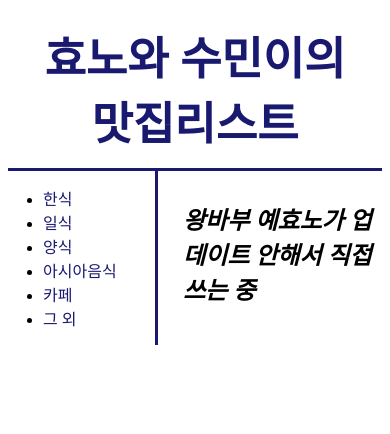
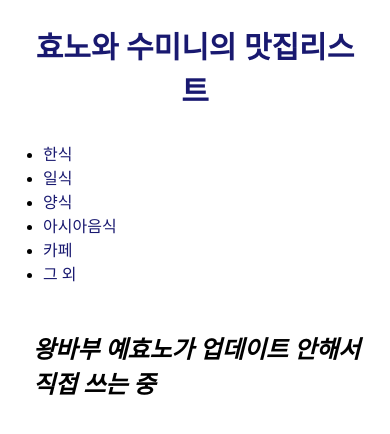
Before and after one commit to smnyy/project2, a plain HTML site: page index.html in a window 390 px wide. Drawn offline with Linux system fonts and the light colour scheme.

Commit message:
version 3

```diff
--- a/index.html
+++ b/index.html
@@ -2,40 +2,16 @@
 <html>
   <head>
     <meta charset="utf-8">
-    <title>효노와 수민이의 맛집리스트</title>
+    <title>효노와 수미니의 맛집리스트</title>
+    <link rel="stylesheet" href="style.css">
     <style>
-      a {
-        color:midnightblue;
-        text-decoration:none;
-      }
-      h1 {
-      font-size:45px;
-      text-align:center;
-      border-bottom: 3px solid midnightblue;
-      margin:0;
-      padding:15px;
-      }
-      #grid {
-      display:grid;
-      grid-template-columns: 150px 1fr;
-      }
-      ul {
-      border-right: 3px solid midnightblue;
-      margin:0;
-      padding:15px;
-      padding-left:35px;
-      }
-      #article {
-      padding:10px;
-      padding-left:25px;
-      }
       h2 {
         font-style: italic;
       }
     </style>
   </head>
   <body>
-    <h1><a href="index.html">효노와 수민이의 맛집리스트</a></h1>
+    <h1><a href="index.html">효노와 수미니의 맛집리스트</a></h1>
     <div id="grid">
       <ul>
         <li><a href="1.html">한식</a></li>
--- /dev/null
+++ b/style.css
@@ -0,0 +1,37 @@
+a {
+color:midnightblue;
+text-decoration:none;
+}
+h1 {
+font-size:45px;
+text-align:center;
+border-bottom: 3px solid midnightblue;
+margin:0;
+padding:15px;
+}
+#grid {
+display:grid;
+grid-template-columns: 150px 1fr;
+}
+ul {
+border-right: 3px solid midnightblue;
+margin:0;
+padding:15px;
+padding-left:35px;
+}
+#article {
+  padding:10px;
+  padding-left:25px;
+}
+@media(max-width:800px){
+  #grid {
+  display:block;
+  }
+  ul {
+  border-right: none;
+  }
+  h1 {
+  font-size:30px;
+  border-bottom: none;
+  }
+}
```
Also changed, not shown: 1.html (+3 -29 lines), 2.html (+3 -29 lines), 3.html (+3 -29 lines), 4.html (+3 -29 lines), 5.html (+3 -29 lines), 6.html (+3 -29 lines).
